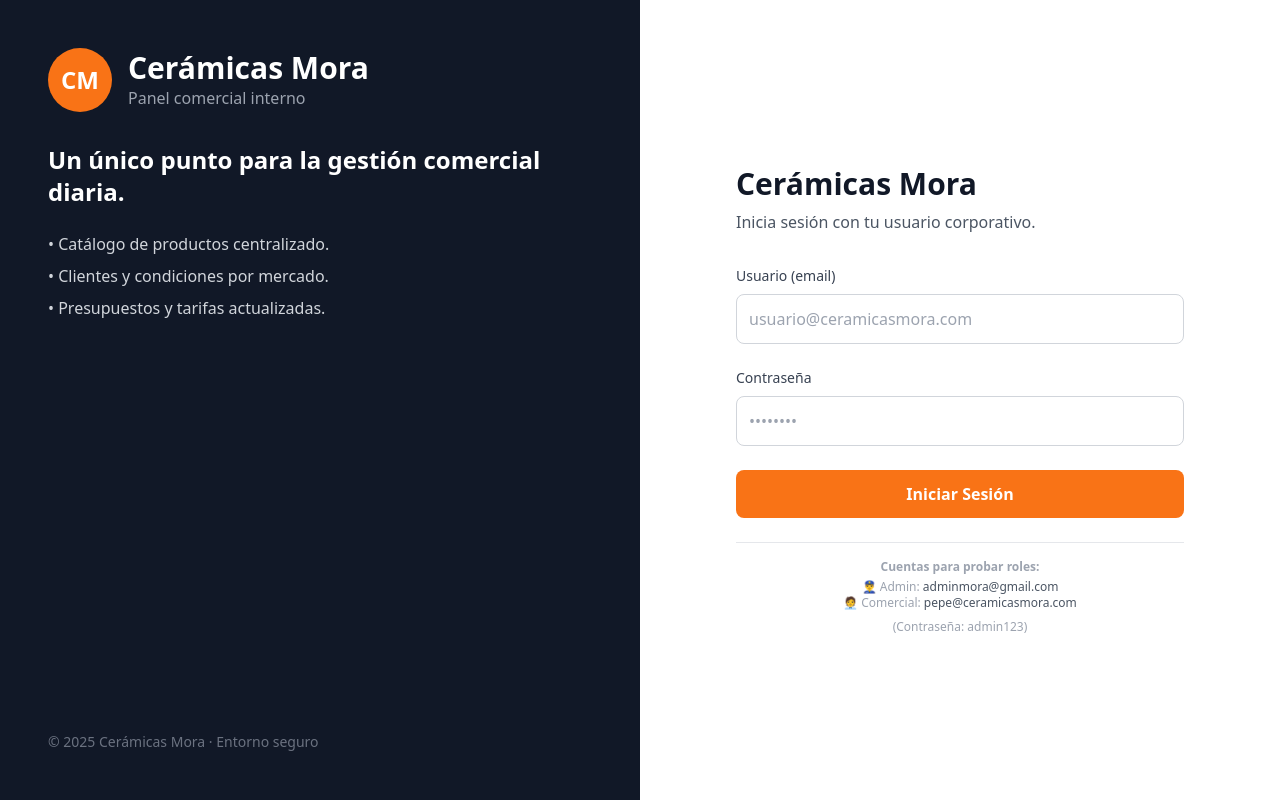
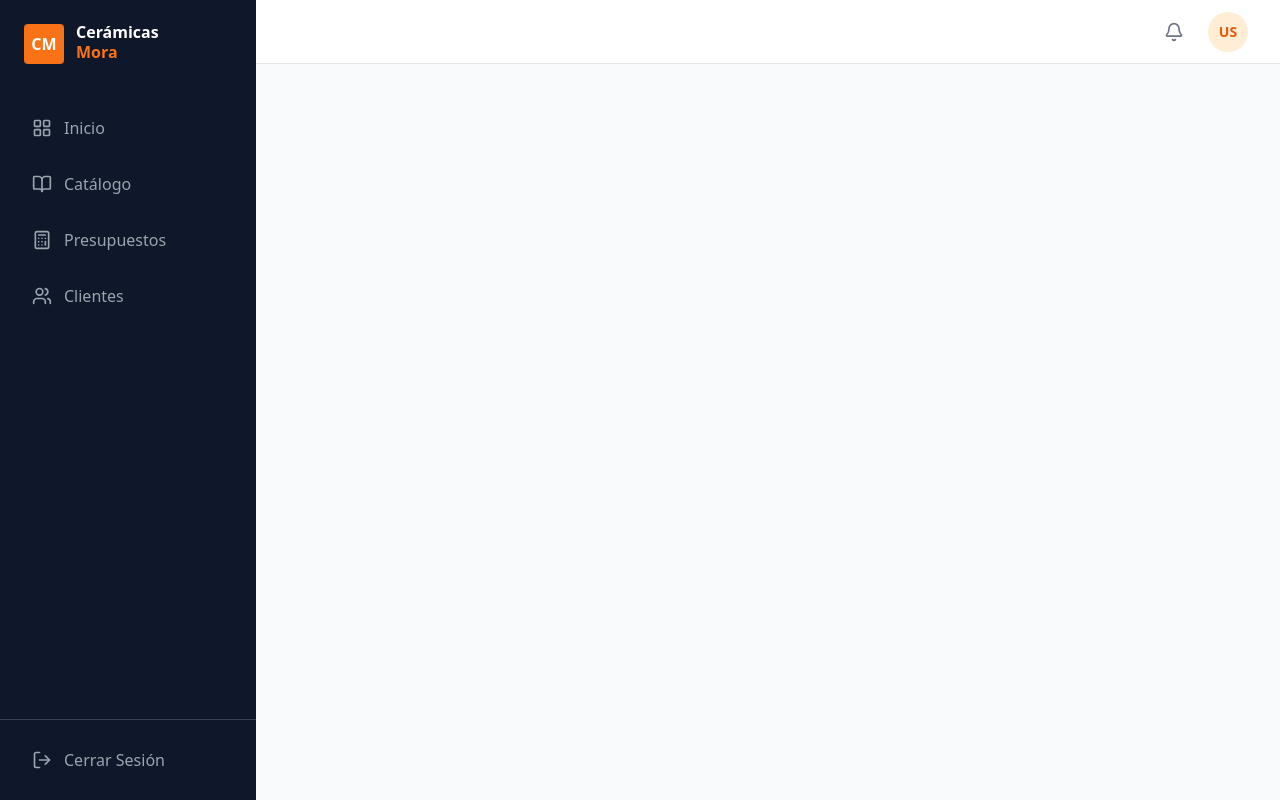
Before and after one commit to Tatiana3490/mora_comercial, a React app in the folder frontend/: page /login in a window 1280 px wide. Built offline with nearby package versions, Linux system fonts and the light colour scheme; the HTML template or start-up script is replaced by a standard one.

Commit message:
Modelo responsive para moviles y tablets

```diff
--- a/frontend/src/pages/Login.jsx
+++ b/frontend/src/pages/Login.jsx
@@ -1,141 +1,239 @@
-import { useState } from 'react';
-import { useNavigate } from 'react-router-dom';
+import { useState, useEffect } from 'react';
+import { Outlet, Link, useLocation, useNavigate } from 'react-router-dom';
+import { LayoutGrid, BookOpen, Calculator, Users, LogOut, Bell, User, CheckCircle, XCircle, Menu } from 'lucide-react';
 
-export default function Login() {
+export default function Layout() {
+  const location = useLocation();
   const navigate = useNavigate();
 
-  // 1. Estados para capturar lo que escribe el usuario
-  const [email, setEmail] = useState('');
-  const [password, setPassword] = useState('');
-  const [error, setError] = useState('');
+  // --- ESTADOS DE LA UI ---
+  const [isMenuOpen, setIsMenuOpen] = useState(false);       // Menú perfil
+  const [isNotifOpen, setIsNotifOpen] = useState(false);     // Menú notificaciones
+  const [isSidebarOpen, setIsSidebarOpen] = useState(false); // Menú lateral (Móvil)
 
-  const handleLogin = async (e) => {
-    e.preventDefault();
-    setError('');
+  const [notifications, setNotifications] = useState([]);
 
-    const formData = new URLSearchParams();
-    formData.append('username', email);
-    formData.append('password', password);
+  // Datos de usuario
+  const userEmail = localStorage.getItem('userEmail') || 'usuario@mora.com';
+  const userInitials = userEmail.substring(0, 2).toUpperCase();
 
-    try {
-      console.log("🚀 1. Enviando credenciales...");
+  const formatoMoneda = (cantidad) => {
+    return new Intl.NumberFormat('es-ES', { style: 'currency', currency: 'EUR' }).format(cantidad);
+  };
 
-      const response = await fetch('http://localhost:8000/v1/auth/login', {
-        method: 'POST',
-        headers: { 'Content-Type': 'application/x-www-form-urlencoded' },
-        body: formData,
-      });
+  // --- CARGA DE NOTIFICACIONES ---
+  useEffect(() => {
+    const fetchNotifications = async () => {
+      try {
+        const token = localStorage.getItem('token');
+        if (!token) return;
 
-      console.log("📡 2. Respuesta del servidor:", response.status);
+        const [resPresupuestos, resClientes] = await Promise.all([
+            fetch('http://localhost:8000/v1/presupuestos/', { headers: { 'Authorization': `Bearer ${token}` } }),
+            fetch('http://localhost:8000/v1/clientes/', { headers: { 'Authorization': `Bearer ${token}` } })
+        ]);
 
-      if (!response.ok) {
-        throw new Error('Error de credenciales o servidor');
+        if (resPresupuestos.ok && resClientes.ok) {
+            const presupuestos = await resPresupuestos.json();
+            const clientes = await resClientes.json();
+
+            const misNotificaciones = presupuestos
+                .filter(p => (p.estado === 'ACEPTADO' || p.estado === 'RECHAZADO'))
+                .map(p => {
+                    const clienteEncontrado = clientes.find(c => c.id_cliente === p.id_cliente);
+                    return {
+                        id: p.id,
+                        tipo: p.estado,
+                        clienteNombre: clienteEncontrado ? clienteEncontrado.nombre : 'Cliente Desconocido',
+                        total: p.total,
+                        fecha: p.fecha_validez
+                    };
+                })
+                .slice(0, 5);
+
+            setNotifications(misNotificaciones);
+        } else {
+             // Modo Demo por si falla el servidor
+             setNotifications([
+                { id: 101, tipo: 'ACEPTADO', clienteNombre: 'Reformas Pepe S.L.', total: 4500 },
+                { id: 102, tipo: 'RECHAZADO', clienteNombre: 'Construcciones Levante', total: 12000 }
+            ]);
+        }
+      } catch (error) {
+        console.log("Error offline", error);
       }
+    };
+    fetchNotifications();
+  }, []);
 
-      const data = await response.json();
-      console.log("📦 3. Datos recibidos:", data);
+  const getLinkClass = (path) => {
+    const baseClass = "flex items-center gap-3 rounded-lg px-4 py-3 transition-colors";
+    return location.pathname === path
+      ? `${baseClass} bg-mora-orange text-white`
+      : `${baseClass} text-gray-400 hover:bg-white/10 hover:text-white`;
+  };
 
-      if (data.access_token) {
-          // 1. Guardamos el token (IMPORTANTE)
-          localStorage.setItem('token', data.access_token);
-
-          // --- 🔥 CAMBIO CLAVE AQUÍ: GUARDAR EL EMAIL ---
-          // Guardamos el email que escribió el usuario para usarlo en el Perfil
-          localStorage.setItem('userEmail', email);
-          // ---------------------------------------------
-
-          // --- LÓGICA DE ROLES ---
-          const isAdmin = email.toLowerCase().includes('admin');
-
-          const role = isAdmin ? 'admin' : 'comercial';
-          const userId = isAdmin ? '1' : '2';
-
-          localStorage.setItem('userRole', role);
-          localStorage.setItem('userId', userId);
-
-          console.log(`🔑 4. Login exitoso. Rol: ${role}, ID: ${userId}, Email: ${email}`);
-
-          // 2. Redirigir al Dashboard
-          window.location.href = '/dashboard';
-      } else {
-          setError('El servidor respondió OK pero no envió el token.');
-      }
-
-    } catch (err) {
-      console.error("❌ Error:", err);
-      setError('Usuario o contraseña incorrectos.');
-    }
+  const handleLogout = () => {
+    localStorage.clear();
+    navigate('/login');
   };
 
   return (
-    <div className="flex h-screen w-full">
-      {/* Lado Izquierdo: Branding Oscuro */}
-      <div className="hidden w-1/2 flex-col justify-center bg-gray-900 p-12 text-white lg:flex">
-        <div className="mb-8 flex items-center gap-4">
-          <div className="flex h-16 w-16 items-center justify-center rounded-full bg-orange-500 text-2xl font-bold">CM</div>
-          <div>
-            <h1 className="text-3xl font-bold">Cerámicas Mora</h1>
-            <p className="text-gray-400">Panel comercial interno</p>
+    <div className="flex h-screen bg-mora-light overflow-hidden">
+
+      {/* --- 1. OVERLAY MÓVIL (Fondo oscuro al abrir menú) --- */}
+      {isSidebarOpen && (
+        <div
+            className="fixed inset-0 bg-black/50 z-20 lg:hidden backdrop-blur-sm transition-opacity"
+            onClick={() => setIsSidebarOpen(false)}
+        ></div>
+      )}
+
+      {/* --- 2. SIDEBAR RESPONSIVE --- */}
+      <aside className={`
+        fixed inset-y-0 left-0 z-30 w-64 bg-mora-dark text-white flex flex-col h-full shadow-2xl
+        transform transition-transform duration-300 ease-in-out
+        ${isSidebarOpen ? 'translate-x-0' : '-translate-x-full'}
+        lg:translate-x-0 lg:static lg:shadow-none
+      `}>
+        <div className="p-6 flex items-center justify-between lg:justify-start gap-3">
+          <div className="flex items-center gap-3">
+             <div className="h-10 w-10 rounded bg-mora-orange flex items-center justify-center font-bold">CM</div>
+             <div>
+                <h1 className="font-bold leading-none">Cerámicas</h1>
+                <span className="text-mora-orange font-bold">Mora</span>
+             </div>
           </div>
+          {/* Botón X para cerrar en móvil */}
+          <button onClick={() => setIsSidebarOpen(false)} className="lg:hidden text-gray-400 hover:text-white">
+            <XCircle size={24} />
+          </button>
         </div>
-        <h2 className="mb-6 text-2xl font-semibold">Un único punto para la gestión comercial diaria.</h2>
-        <ul className="space-y-2 text-gray-300">
-          <li>• Catálogo de productos centralizado.</li>
-          <li>• Clientes y condiciones por mercado.</li>
-          <li>• Presupuestos y tarifas actualizadas.</li>
-        </ul>
-        <p className="mt-auto text-sm text-gray-500">© 2025 Cerámicas Mora · Entorno seguro</p>
-      </div>
 
-      {/* Lado Derecho: Formulario */}
-      <div className="flex w-full flex-col justify-center bg-white p-12 lg:w-1/2">
-        <div className="mx-auto w-full max-w-md">
-          <h2 className="mb-2 text-3xl font-bold text-gray-900">Cerámicas Mora</h2>
-          <p className="mb-8 text-gray-600">Inicia sesión con tu usuario corporativo.</p>
+        <nav className="flex-1 px-4 space-y-2 mt-4">
+          <Link to="/dashboard" onClick={() => setIsSidebarOpen(false)} className={getLinkClass('/dashboard')}>
+            <LayoutGrid size={20} /> Inicio
+          </Link>
+          <Link to="/catalogo" onClick={() => setIsSidebarOpen(false)} className={getLinkClass('/catalogo')}>
+            <BookOpen size={20} /> Catálogo
+          </Link>
+          <Link to="/presupuestos" onClick={() => setIsSidebarOpen(false)} className={getLinkClass('/presupuestos')}>
+            <Calculator size={20} /> Presupuestos
+          </Link>
+          <Link to="/clientes" onClick={() => setIsSidebarOpen(false)} className={getLinkClass('/clientes')}>
+            <Users size={20} /> Clientes
+          </Link>
+        </nav>
 
-          <form onSubmit={handleLogin} className="space-y-6">
-            <div>
-              <label className="mb-2 block text-sm font-medium text-gray-700">Usuario (email)</label>
-              <input
-                type="email"
-                placeholder="usuario@ceramicasmora.com"
-                className="w-full rounded-lg border border-gray-300 p-3 focus:border-orange-500 focus:outline-none focus:ring-1 focus:ring-orange-500"
-                value={email}
-                onChange={(e) => setEmail(e.target.value)}
-                required
-              />
-            </div>
-            <div>
-              <label className="mb-2 block text-sm font-medium text-gray-700">Contraseña</label>
-              <input
-                type="password"
-                placeholder="••••••••"
-                className="w-full rounded-lg border border-gray-300 p-3 focus:border-orange-500 focus:outline-none focus:ring-1 focus:ring-orange-500"
-                value={password}
-                onChange={(e) => setPassword(e.target.value)}
-                required
-              />
+        <div className="p-4 border-t border-gray-700">
+          <button onClick={handleLogout} className="flex w-full items-center gap-3 px-4 py-3 text-gray-400 hover:text-white hover:bg-white/10 transition-colors text-left">
+            <LogOut size={20} /> Cerrar Sesión
+          </button>
+        </div>
+      </aside>
+
+      {/* --- 3. ÁREA PRINCIPAL --- */}
+      <main className="flex-1 flex flex-col min-h-screen overflow-hidden w-full relative">
+
+        {/* HEADER */}
+        <header className="h-16 bg-white border-b flex items-center justify-between px-4 lg:px-8 sticky top-0 z-10 shrink-0">
+
+          {/* BOTÓN HAMBURGUESA (Solo móvil) */}
+          <button
+            onClick={() => setIsSidebarOpen(true)}
+            className="text-gray-500 lg:hidden p-2 hover:bg-gray-100 rounded-lg transition"
+          >
+            <Menu size={24} />
+          </button>
+
+          <div className="flex-1"></div>
+
+          <div className="flex items-center gap-2 lg:gap-4">
+
+            {/* NOTIFICACIONES */}
+            <div className="relative">
+                <button
+                    onClick={() => { setIsNotifOpen(!isNotifOpen); setIsMenuOpen(false); }}
+                    className="relative p-2 text-gray-500 hover:text-gray-700 transition focus:outline-none"
+                >
+                    <Bell size={20} />
+                    {notifications.length > 0 && (
+                        <span className="absolute top-1 right-1 h-2.5 w-2.5 bg-red-500 rounded-full border-2 border-white"></span>
+                    )}
+                </button>
+
+                {isNotifOpen && (
+                    <>
+                        <div className="absolute right-0 mt-2 w-80 bg-white rounded-lg shadow-xl border border-gray-100 z-50 overflow-hidden">
+                            <div className="px-4 py-3 border-b border-gray-50 bg-gray-50 flex justify-between items-center">
+                                <h3 className="text-sm font-bold text-gray-700">Notificaciones</h3>
+                                <span className="text-xs text-gray-400">{notifications.length} nuevas</span>
+                            </div>
+                            <div className="max-h-80 overflow-y-auto">
+                                {notifications.length === 0 ? (
+                                    <div className="p-4 text-center text-sm text-gray-400">Sin novedades</div>
+                                ) : (
+                                    notifications.map((notif, idx) => (
+                                        <div key={idx} className="px-4 py-3 border-b border-gray-50 hover:bg-gray-50 transition flex gap-3 items-start cursor-pointer" onClick={() => navigate('/presupuestos')}>
+                                            <div className={`mt-0.5 p-1.5 rounded-full shrink-0 ${notif.tipo === 'ACEPTADO' ? 'text-green-600 bg-green-100' : 'text-red-600 bg-red-100'}`}>
+                                                {notif.tipo === 'ACEPTADO' ? <CheckCircle size={18} /> : <XCircle size={18} />}
+                                            </div>
+                                            <div className="flex-1">
+                                                <p className="text-sm font-bold text-gray-900 mb-0.5">{notif.clienteNombre}</p>
+                                                <p className="text-xs text-gray-600 leading-snug">
+                                                    Presupuesto <span className="font-mono bg-gray-100 px-1 rounded">#{notif.id}</span>
+                                                    <span className={notif.tipo === 'ACEPTADO' ? ' text-green-600 font-bold' : ' text-red-600 font-bold'}>
+                                                        {notif.tipo === 'ACEPTADO' ? ' APROBADO' : ' RECHAZADO'}
+                                                    </span>.
+                                                </p>
+                                                <div className="flex justify-between items-center mt-2">
+                                                    <span className="text-[10px] text-gray-400 font-medium bg-gray-100 px-2 py-0.5 rounded-full">{formatoMoneda(notif.total)}</span>
+                                                    <span className="text-[10px] text-gray-400">Hace un momento</span>
+                                                </div>
+                                            </div>
+                                        </div>
+                                    ))
+                                )}
+                            </div>
+                            <div className="p-2 border-t border-gray-50 bg-gray-50 text-center">
+                                <button onClick={() => setNotifications([])} className="text-xs text-mora-orange font-bold hover:underline">Limpiar todo</button>
+                            </div>
+                        </div>
+                        <div className="fixed inset-0 z-40" onClick={() => setIsNotifOpen(false)}></div>
+                    </>
+                )}
             </div>
 
-            {error && (
-              <div className="bg-red-50 text-red-500 p-3 rounded text-sm text-center border border-red-200">
-                {error}
-              </div>
-            )}
+            {/* PERFIL */}
+            <div className="relative">
+                <button onClick={() => { setIsMenuOpen(!isMenuOpen); setIsNotifOpen(false); }} className="h-10 w-10 rounded-full bg-orange-100 border-2 border-transparent hover:border-mora-orange overflow-hidden transition focus:outline-none flex items-center justify-center">
+                   <span className="text-orange-600 font-bold text-sm">{userInitials}</span>
+                </button>
+                {isMenuOpen && (
+                    <>
+                        <div className="absolute right-0 mt-2 w-48 bg-white rounded-lg shadow-xl py-1 border border-gray-100 z-50">
+                            <div className="px-4 py-3 border-b border-gray-100">
+                                <p className="text-xs text-gray-500 font-bold mb-1">CONECTADO COMO</p>
+                                <p className="text-sm font-bold text-gray-900 truncate" title={userEmail}>{userEmail}</p>
+                            </div>
+                            <button onClick={() => { setIsMenuOpen(false); navigate('/perfil'); }} className="w-full text-left px-4 py-2 text-sm text-gray-700 hover:bg-gray-50 flex items-center gap-2">
+                                <User size={16} /> Mi Perfil
+                            </button>
+                            <button onClick={handleLogout} className="w-full text-left px-4 py-2 text-sm text-red-600 hover:bg-red-50 flex items-center gap-2">
+                                <LogOut size={16} /> Cerrar Sesión
+                            </button>
+                        </div>
+                        <div className="fixed inset-0 z-40" onClick={() => setIsMenuOpen(false)}></div>
+                    </>
+                )}
+            </div>
+          </div>
+        </header>
 
-            <button type="submit" className="w-full rounded-lg bg-orange-500 py-3 font-bold text-white hover:bg-orange-600 transition-colors">
-              Iniciar Sesión
-            </button>
-          </form>
-
-          <div className="mt-6 text-center text-xs text-gray-400 border-t pt-4">
-            <p className="font-semibold mb-1">Cuentas para probar roles:</p>
-            <p>👮‍♂️ Admin: <span className="text-gray-600">adminmora@gmail.com</span></p>
-            <p>🧑‍💼 Comercial: <span className="text-gray-600">pepe@ceramicasmora.com</span></p>
-            <p className="mt-2">(Contraseña: admin123)</p>
-          </div>
+        <div className="p-4 lg:p-8 overflow-auto flex-1 bg-gray-50 w-full">
+          <Outlet />
         </div>
-      </div>
+      </main>
     </div>
   );
 }
```
